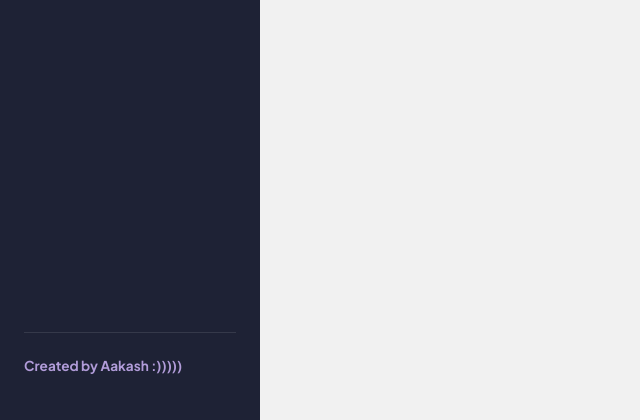
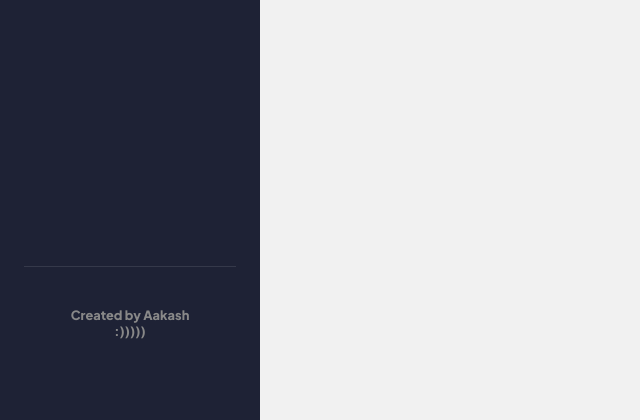
Before and after one commit to SKY-AK05/ML_Checking, a Flask app: page / in a window 1280 px wide. Shown: the part 380-800 px from the top of the page, without its empty margins (0-640 px from the left). Run offline with Flask 3, Linux system fonts and the light colour scheme.

Commit message:
Fix: Creator link actually applied in layout now

```diff
--- a/templates/layout.html
+++ b/templates/layout.html
@@ -58,8 +58,10 @@
           >
         </li>
       </ul>
-      <div class="sidebar-footer">
-        <p>Created by Aakash :)))))</p>
+      <div class="sidebar-footer" style="padding: 2.5rem; text-align: center;">
+        <a href="/plan" target="_blank" style="font-size: 0.8rem; font-weight: 800; color: #888; text-decoration: none; cursor: pointer; transition: all 0.3s; display: inline-block;" onmouseover="this.style.color='var(--accent-purple)'; this.style.transform='scale(1.05)'" onmouseout="this.style.color='#888'; this.style.transform='scale(1)'">
+            Created by Aakash :)))))
+        </a>
       </div>
     </nav>
 
```
